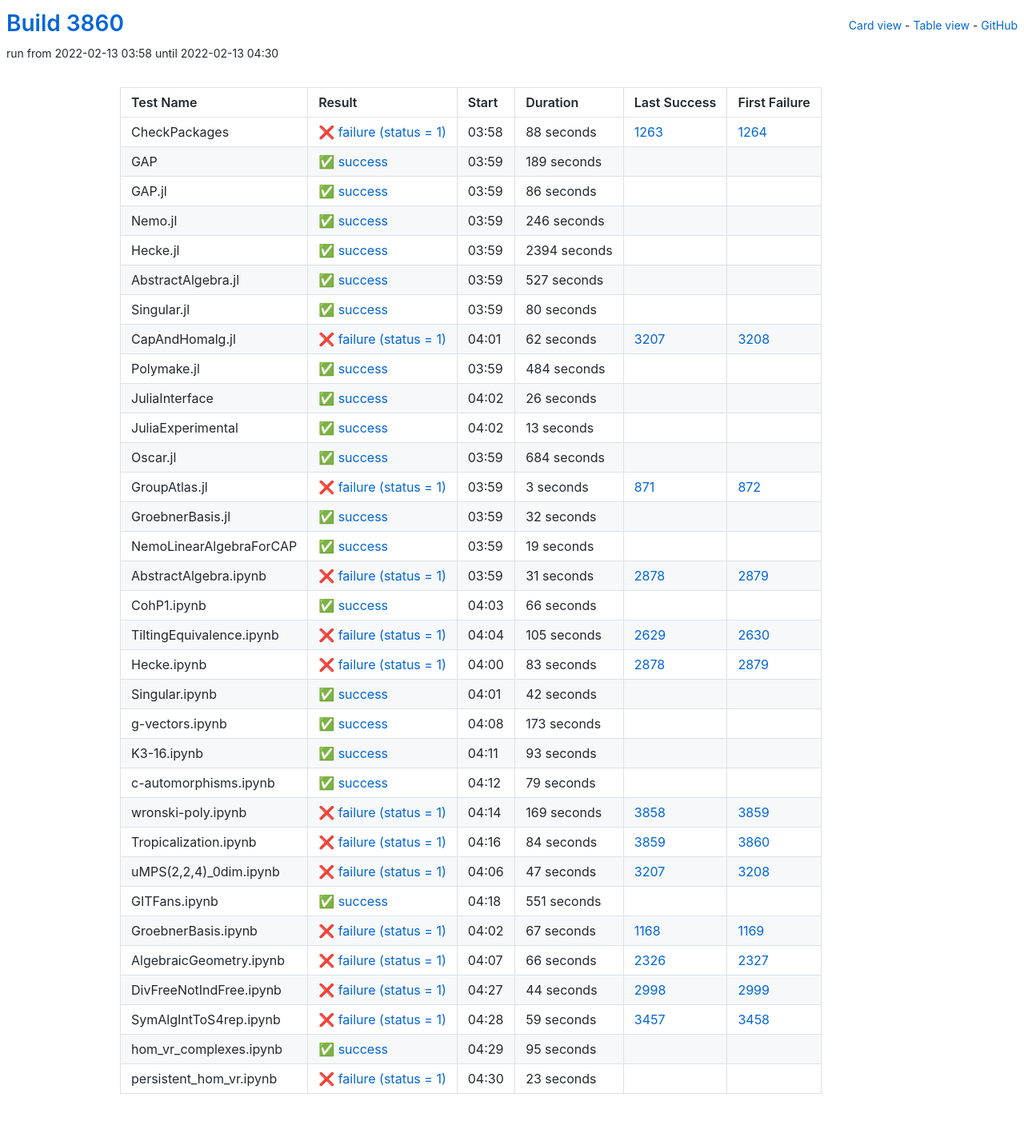
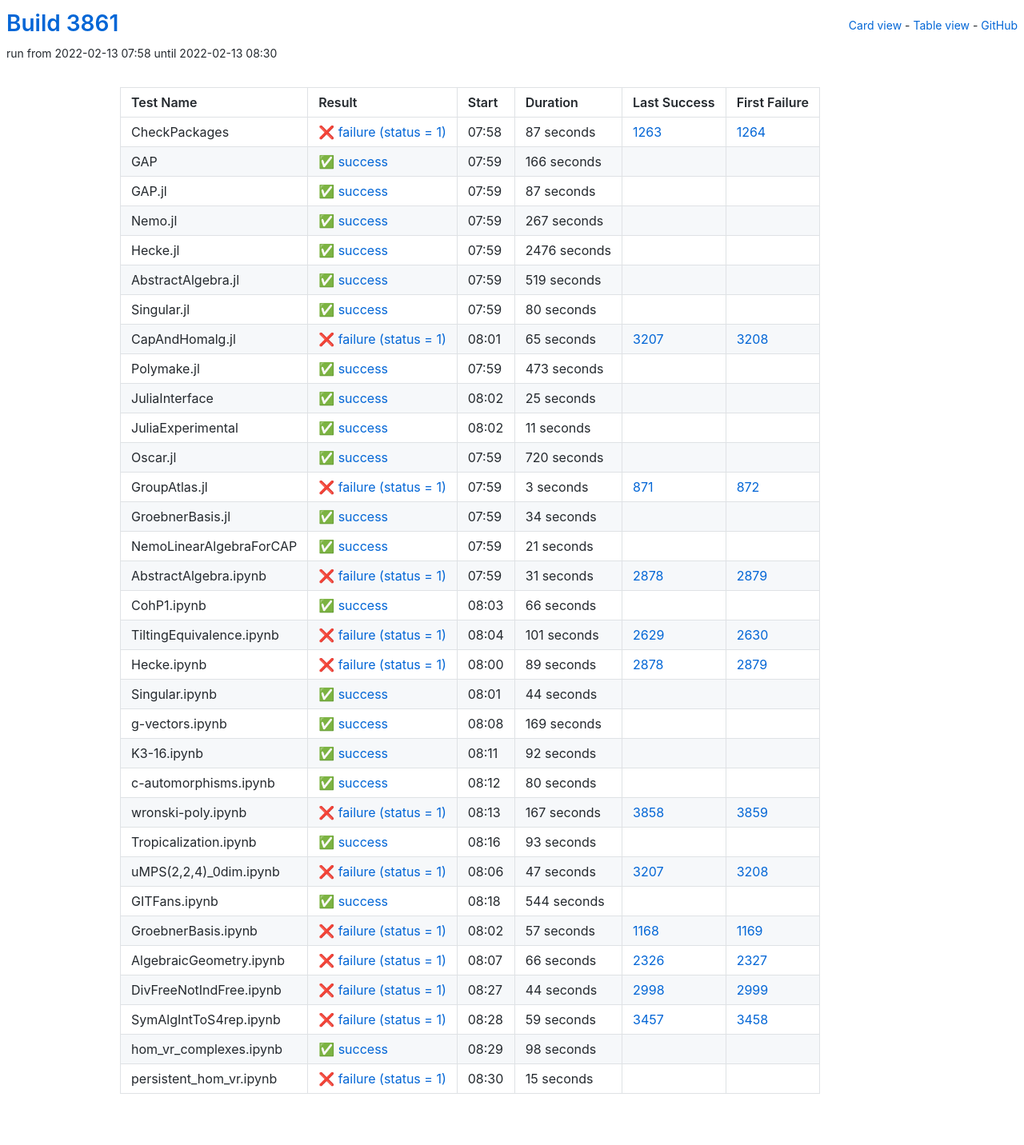
Before and after one commit to oscar-system/oscar-ci-status-stable, a Jekyll site: the page built from table.html, in a window 1280 px wide. Shown: the whole page at 80% size. Built offline with Jekyll 4.4.1, drawn with Linux system fonts in a browser that asks for light colours.

Commit message:
Build #3861

```diff
--- a/_data/ci.yml
+++ b/_data/ci.yml
@@ -1,6 +1,6 @@
 ---
-build: 3860
-build_url: https://oscarci.mathematik.uni-kl.de/job/oscar-stable/3860/
+build: 3861
+build_url: https://oscarci.mathematik.uni-kl.de/job/oscar-stable/3861/
 job: oscar-stable
 organization: oscar-system
 repo: oscar-ci-status-stable
@@ -8,80 +8,80 @@ repourl: https://github.com/oscar-system/oscar-ci-status-stable
 tests:
 - name: CheckPackages
   id: checkpackages
-  log: https://oscarci.mathematik.uni-kl.de/job/oscar-stable/3860/artifact/logs/build-3860/CheckPackages.log
-  start: 2022-02-13 03:58
+  log: https://oscarci.mathematik.uni-kl.de/job/oscar-stable/3861/artifact/logs/build-3861/CheckPackages.log
+  start: 2022-02-13 07:58
   success: false
   exitcode: 1
   status: failure
-  duration: 88
+  duration: 87
   last_success: 1263
   last_success_url: https://oscarci.mathematik.uni-kl.de/job/oscar-stable/1263/
   first_failure: 1264
   first_failure_url: https://oscarci.mathematik.uni-kl.de/job/oscar-stable/1264/
 - name: GAP
   id: gap
-  log: https://oscarci.mathematik.uni-kl.de/job/oscar-stable/3860/artifact/logs/build-3860/GAP.log
-  start: 2022-02-13 03:59
+  log: https://oscarci.mathematik.uni-kl.de/job/oscar-stable/3861/artifact/logs/build-3861/GAP.log
+  start: 2022-02-13 07:59
   success: true
   exitcode: 0
   status: success
-  duration: 189
+  duration: 166
   last_success: false
   last_success_url:
   first_failure: false
   first_failure_url:
 - name: GAP.jl
   id: gap-jl
-  log: https://oscarci.mathematik.uni-kl.de/job/oscar-stable/3860/artifact/logs/build-3860/GAP.jl.log
-  start: 2022-02-13 03:59
+  log: https://oscarci.mathematik.uni-kl.de/job/oscar-stable/3861/artifact/logs/build-3861/GAP.jl.log
+  start: 2022-02-13 07:59
   success: true
   exitcode: 0
   status: success
-  duration: 86
+  duration: 87
   last_success: false
   last_success_url:
   first_failure: false
   first_failure_url:
 - name: Nemo.jl
   id: nemo-jl
-  log: https://oscarci.mathematik.uni-kl.de/job/oscar-stable/3860/artifact/logs/build-3860/Nemo.jl.log
-  start: 2022-02-13 03:59
+  log: https://oscarci.mathematik.uni-kl.de/job/oscar-stable/3861/artifact/logs/build-3861/Nemo.jl.log
+  start: 2022-02-13 07:59
   success: true
   exitcode: 0
   status: success
-  duration: 246
+  duration: 267
   last_success: false
   last_success_url:
   first_failure: false
   first_failure_url:
 - name: Hecke.jl
   id: hecke-jl
-  log: https://oscarci.mathematik.uni-kl.de/job/oscar-stable/3860/artifact/logs/build-3860/Hecke.jl.log
-  start: 2022-02-13 03:59
+  log: https://oscarci.mathematik.uni-kl.de/job/oscar-stable/3861/artifact/logs/build-3861/Hecke.jl.log
+  start: 2022-02-13 07:59
   success: true
   exitcode: 0
   status: success
-  duration: 2394
+  duration: 2476
   last_success: false
   last_success_url:
   first_failure: false
   first_failure_url:
 - name: AbstractAlgebra.jl
   id: abstractalgebra-jl
-  log: https://oscarci.mathematik.uni-kl.de/job/oscar-stable/3860/artifact/logs/build-3860/AbstractAlgebra.jl.log
-  start: 2022-02-13 03:59
+  log: https://oscarci.mathematik.uni-kl.de/job/oscar-stable/3861/artifact/logs/build-3861/AbstractAlgebra.jl.log
+  start: 2022-02-13 07:59
   success: true
   exitcode: 0
   status: success
-  duration: 527
+  duration: 519
   last_success: false
   last_success_url:
   first_failure: false
   first_failure_url:
 - name: Singular.jl
   id: singular-jl
-  log: https://oscarci.mathematik.uni-kl.de/job/oscar-stable/3860/artifact/logs/build-3860/Singular.jl.log
-  start: 2022-02-13 03:59
+  log: https://oscarci.mathematik.uni-kl.de/job/oscar-stable/3861/artifact/logs/build-3861/Singular.jl.log
+  start: 2022-02-13 07:59
   success: true
   exitcode: 0
   status: success
@@ -92,68 +92,68 @@ tests:
   first_failure_url:
 - name: CapAndHomalg.jl
   id: capandhomalg-jl
-  log: https://oscarci.mathematik.uni-kl.de/job/oscar-stable/3860/artifact/logs/build-3860/CapAndHomalg.jl.log
-  start: 2022-02-13 04:01
+  log: https://oscarci.mathematik.uni-kl.de/job/oscar-stable/3861/artifact/logs/build-3861/CapAndHomalg.jl.log
+  start: 2022-02-13 08:01
   success: false
   exitcode: 1
   status: failure
-  duration: 62
+  duration: 65
   last_success: 3207
   last_success_url: https://oscarci.mathematik.uni-kl.de/job/oscar-stable/3207/
   first_failure: 3208
   first_failure_url: https://oscarci.mathematik.uni-kl.de/job/oscar-stable/3208/
 - name: Polymake.jl
   id: polymake-jl
-  log: https://oscarci.mathematik.uni-kl.de/job/oscar-stable/3860/artifact/logs/build-3860/Polymake.jl.log
-  start: 2022-02-13 03:59
+  log: https://oscarci.mathematik.uni-kl.de/job/oscar-stable/3861/artifact/logs/build-3861/Polymake.jl.log
+  start: 2022-02-13 07:59
   success: true
   exitcode: 0
   status: success
-  duration: 484
+  duration: 473
   last_success: false
   last_success_url:
   first_failure: false
   first_failure_url:
 - name: JuliaInterface
   id: juliainterface
-  log: https://oscarci.mathematik.uni-kl.de/job/oscar-stable/3860/artifact/logs/build-3860/JuliaInterface.log
-  start: 2022-02-13 04:02
+  log: https://oscarci.mathematik.uni-kl.de/job/oscar-stable/3861/artifact/logs/build-3861/JuliaInterface.log
+  start: 2022-02-13 08:02
   success: true
   exitcode: 0
   status: success
-  duration: 26
+  duration: 25
   last_success: false
   last_success_url:
   first_failure: false
   first_failure_url:
 - name: JuliaExperimental
   id: juliaexperimental
-  log: https://oscarci.mathematik.uni-kl.de/job/oscar-stable/3860/artifact/logs/build-3860/JuliaExperimental.log
-  start: 2022-02-13 04:02
+  log: https://oscarci.mathematik.uni-kl.de/job/oscar-stable/3861/artifact/logs/build-3861/JuliaExperimental.log
+  start: 2022-02-13 08:02
   success: true
   exitcode: 0
   status: success
-  duration: 13
+  duration: 11
   last_success: false
   last_success_url:
   first_failure: false
   first_failure_url:
 - name: Oscar.jl
   id: oscar-jl
-  log: https://oscarci.mathematik.uni-kl.de/job/oscar-stable/3860/artifact/logs/build-3860/Oscar.jl.log
-  start: 2022-02-13 03:59
+  log: https://oscarci.mathematik.uni-kl.de/job/oscar-stable/3861/artifact/logs/build-3861/Oscar.jl.log
+  start: 2022-02-13 07:59
   success: true
   exitcode: 0
   status: success
-  duration: 684
+  duration: 720
   last_success: false
   last_success_url:
   first_failure: false
   first_failure_url:
 - name: GroupAtlas.jl
   id: groupatlas-jl
-  log: https://oscarci.mathematik.uni-kl.de/job/oscar-stable/3860/artifact/logs/build-3860/GroupAtlas.jl.log
-  start: 2022-02-13 03:59
+  log: https://oscarci.mathematik.uni-kl.de/job/oscar-stable/3861/artifact/logs/build-3861/GroupAtlas.jl.log
+  start: 2022-02-13 07:59
   success: false
   exitcode: 1
   status: failure
@@ -164,32 +164,32 @@ tests:
   first_failure_url: https://oscarci.mathematik.uni-kl.de/job/oscar-stable/872/
 - name: GroebnerBasis.jl
   id: groebnerbasis-jl
-  log: https://oscarci.mathematik.uni-kl.de/job/oscar-stable/3860/artifact/logs/build-3860/GroebnerBasis.jl.log
-  start: 2022-02-13 03:59
+  log: https://oscarci.mathematik.uni-kl.de/job/oscar-stable/3861/artifact/logs/build-3861/GroebnerBasis.jl.log
+  start: 2022-02-13 07:59
   success: true
   exitcode: 0
   status: success
-  duration: 32
+  duration: 34
   last_success: false
   last_success_url:
   first_failure: false
   first_failure_url:
 - name: NemoLinearAlgebraForCAP
   id: nemolinearalgebraforcap
-  log: https://oscarci.mathematik.uni-kl.de/job/oscar-stable/3860/artifact/logs/build-3860/NemoLinearAlgebraForCAP.log
-  start: 2022-02-13 03:59
+  log: https://oscarci.mathematik.uni-kl.de/job/oscar-stable/3861/artifact/logs/build-3861/NemoLinearAlgebraForCAP.log
+  start: 2022-02-13 07:59
   success: true
   exitcode: 0
   status: success
-  duration: 19
+  duration: 21
   last_success: false
   last_success_url:
   first_failure: false
   first_failure_url:
 - name: AbstractAlgebra.ipynb
   id: abstractalgebra-ipynb
-  log: https://oscarci.mathematik.uni-kl.de/job/oscar-stable/3860/artifact/logs/build-3860/AbstractAlgebra.ipynb.log
-  start: 2022-02-13 03:59
+  log: https://oscarci.mathematik.uni-kl.de/job/oscar-stable/3861/artifact/logs/build-3861/AbstractAlgebra.ipynb.log
+  start: 2022-02-13 07:59
   success: false
   exitcode: 1
   status: failure
@@ -200,8 +200,8 @@ tests:
   first_failure_url: https://oscarci.mathematik.uni-kl.de/job/oscar-stable/2879/
 - name: CohP1.ipynb
   id: cohp1-ipynb
-  log: https://oscarci.mathematik.uni-kl.de/job/oscar-stable/3860/artifact/logs/build-3860/CohP1.ipynb.log
-  start: 2022-02-13 04:03
+  log: https://oscarci.mathematik.uni-kl.de/job/oscar-stable/3861/artifact/logs/build-3861/CohP1.ipynb.log
+  start: 2022-02-13 08:03
   success: true
   exitcode: 0
   status: success
@@ -212,56 +212,92 @@ tests:
   first_failure_url:
 - name: TiltingEquivalence.ipynb
   id: tiltingequivalence-ipynb
-  log: https://oscarci.mathematik.uni-kl.de/job/oscar-stable/3860/artifact/logs/build-3860/TiltingEquivalence.ipynb.log
-  start: 2022-02-13 04:04
+  log: https://oscarci.mathematik.uni-kl.de/job/oscar-stable/3861/artifact/logs/build-3861/TiltingEquivalence.ipynb.log
+  start: 2022-02-13 08:04
   success: false
   exitcode: 1
   status: failure
-  duration: 105
+  duration: 101
   last_success: 2629
   last_success_url: https://oscarci.mathematik.uni-kl.de/job/oscar-stable/2629/
   first_failure: 2630
   first_failure_url: https://oscarci.mathematik.uni-kl.de/job/oscar-stable/2630/
 - name: Hecke.ipynb
   id: hecke-ipynb
-  log: https://oscarci.mathematik.uni-kl.de/job/oscar-stable/3860/artifact/logs/build-3860/Hecke.ipynb.log
-  start: 2022-02-13 04:00
+  log: https://oscarci.mathematik.uni-kl.de/job/oscar-stable/3861/artifact/logs/build-3861/Hecke.ipynb.log
+  start: 2022-02-13 08:00
   success: false
   exitcode: 1
   status: failure
-  duration: 83
+  duration: 89
   last_success: 2878
   last_success_url: https://oscarci.mathematik.uni-kl.de/job/oscar-stable/2878/
   first_failure: 2879
   first_failure_url: https://oscarci.mathematik.uni-kl.de/job/oscar-stable/2879/
 - name: Singular.ipynb
   id: singular-ipynb
-  log: https://oscarci.mathematik.uni-kl.de/job/oscar-stable/3860/artifact/logs/build-3860/Singular.ipynb.log
-  start: 2022-02-13 04:01
+  log: https://oscarci.mathematik.uni-kl.de/job/oscar-stable/3861/artifact/logs/build-3861/Singular.ipynb.log
+  start: 2022-02-13 08:01
   success: true
   exitcode: 0
   status: success
-  duration: 42
+  duration: 44
   last_success: false
   last_success_url:
   first_failure: false
   first_failure_url:
 - name: g-vectors.ipynb
   id: g-vectors-ipynb
-  log: https://oscarci.mathematik.uni-kl.de/job/oscar-stable/3860/artifact/logs/build-3860/g-vectors.ipynb.log
-  start: 2022-02-13 04:08
+  log: https://oscarci.mathematik.uni-kl.de/job/oscar-stable/3861/artifact/logs/build-3861/g-vectors.ipynb.log
+  start: 2022-02-13 08:08
   success: true
   exitcode: 0
   status: success
-  duration: 173
+  duration: 169
   last_success: false
   last_success_url:
   first_failure: false
   first_failure_url:
 - name: K3-16.ipynb
   id: k3-16-ipynb
-  log: https://oscarci.mathematik.uni-kl.de/job/oscar-stable/3860/artifact/logs/build-3860/K3-16.ipynb.log
-  start: 2022-02-13 04:11
+  log: https://oscarci.mathematik.uni-kl.de/job/oscar-stable/3861/artifact/logs/build-3861/K3-16.ipynb.log
+  start: 2022-02-13 08:11
+  success: true
+  exitcode: 0
+  status: success
+  duration: 92
+  last_success: false
+  last_success_url:
+  first_failure: false
+  first_failure_url:
+- name: c-automorphisms.ipynb
+  id: c-automorphisms-ipynb
+  log: https://oscarci.mathematik.uni-kl.de/job/oscar-stable/3861/artifact/logs/build-3861/c-automorphisms.ipynb.log
+  start: 2022-02-13 08:12
+  success: true
+  exitcode: 0
+  status: success
+  duration: 80
+  last_success: false
+  last_success_url:
+  first_failure: false
+  first_failure_url:
+- name: wronski-poly.ipynb
+  id: wronski-poly-ipynb
+  log: https://oscarci.mathematik.uni-kl.de/job/oscar-stable/3861/artifact/logs/build-3861/wronski-poly.ipynb.log
+  start: 2022-02-13 08:13
+  success: false
+  exitcode: 1
+  status: failure
+  duration: 167
+  last_success: 3858
+  last_success_url: https://oscarci.mathematik.uni-kl.de/job/oscar-stable/3858/
+  first_failure: 3859
+  first_failure_url: https://oscarci.mathematik.uni-kl.de/job/oscar-stable/3859/
+- name: Tropicalization.ipynb
+  id: tropicalization-ipynb
+  log: https://oscarci.mathematik.uni-kl.de/job/oscar-stable/3861/artifact/logs/build-3861/Tropicalization.ipynb.log
+  start: 2022-02-13 08:16
   success: true
   exitcode: 0
   status: success
@@ -270,46 +306,10 @@ tests:
   last_success_url:
   first_failure: false
   first_failure_url:
-- name: c-automorphisms.ipynb
-  id: c-automorphisms-ipynb
-  log: https://oscarci.mathematik.uni-kl.de/job/oscar-stable/3860/artifact/logs/build-3860/c-automorphisms.ipynb.log
-  start: 2022-02-13 04:12
-  success: true
-  exitcode: 0
-  status: success
-  duration: 79
-  last_success: false
-  last_success_url:
-  first_failure: false
-  first_failure_url:
-- name: wronski-poly.ipynb
-  id: wronski-poly-ipynb
-  log: https://oscarci.mathematik.uni-kl.de/job/oscar-stable/3860/artifact/logs/build-3860/wronski-poly.ipynb.log
-  start: 2022-02-13 04:14
-  success: false
-  exitcode: 1
-  status: failure
-  duration: 169
-  last_success: 3858
-  last_success_url: https://oscarci.mathematik.uni-kl.de/job/oscar-stable/3858/
-  first_failure: 3859
-  first_failure_url: https://oscarci.mathematik.uni-kl.de/job/oscar-stable/3859/
-- name: Tropicalization.ipynb
-  id: tropicalization-ipynb
-  log: https://oscarci.mathematik.uni-kl.de/job/oscar-stable/3860/artifact/logs/build-3860/Tropicalization.ipynb.log
-  start: 2022-02-13 04:16
-  success: false
-  exitcode: 1
-  status: failure
-  duration: 84
-  last_success: 3859
-  last_success_url: https://oscarci.mathematik.uni-kl.de/job/oscar-stable/3859/
-  first_failure: 3860
-  first_failure_url: https://oscarci.mathematik.uni-kl.de/job/oscar-stable/3860/
 - name: uMPS(2,2,4)_0dim.ipynb
   id: umps-2-2-4-0dim-ipynb
-  log: https://oscarci.mathematik.uni-kl.de/job/oscar-stable/3860/artifact/logs/build-3860/uMPS-2-2-4-_0dim.ipynb.log
-  start: 2022-02-13 04:06
+  log: https://oscarci.mathematik.uni-kl.de/job/oscar-stable/3861/artifact/logs/build-3861/uMPS-2-2-4-_0dim.ipynb.log
+  start: 2022-02-13 08:06
   success: false
   exitcode: 1
   status: failure
@@ -320,32 +320,32 @@ tests:
   first_failure_url: https://oscarci.mathematik.uni-kl.de/job/oscar-stable/3208/
 - name: GITFans.ipynb
   id: gitfans-ipynb
-  log: https://oscarci.mathematik.uni-kl.de/job/oscar-stable/3860/artifact/logs/build-3860/GITFans.ipynb.log
-  start: 2022-02-13 04:18
+  log: https://oscarci.mathematik.uni-kl.de/job/oscar-stable/3861/artifact/logs/build-3861/GITFans.ipynb.log
+  start: 2022-02-13 08:18
   success: true
   exitcode: 0
   status: success
-  duration: 551
+  duration: 544
   last_success: false
   last_success_url:
   first_failure: false
   first_failure_url:
 - name: GroebnerBasis.ipynb
   id: groebnerbasis-ipynb
-  log: https://oscarci.mathematik.uni-kl.de/job/oscar-stable/3860/artifact/logs/build-3860/GroebnerBasis.ipynb.log
-  start: 2022-02-13 04:02
+  log: https://oscarci.mathematik.uni-kl.de/job/oscar-stable/3861/artifact/logs/build-3861/GroebnerBasis.ipynb.log
+  start: 2022-02-13 08:02
   success: false
   exitcode: 1
   status: failure
-  duration: 67
+  duration: 57
   last_success: 1168
   last_success_url: https://oscarci.mathematik.uni-kl.de/job/oscar-stable/1168/
   first_failure: 1169
   first_failure_url: https://oscarci.mathematik.uni-kl.de/job/oscar-stable/1169/
 - name: AlgebraicGeometry.ipynb
   id: algebraicgeometry-ipynb
-  log: https://oscarci.mathematik.uni-kl.de/job/oscar-stable/3860/artifact/logs/build-3860/AlgebraicGeometry.ipynb.log
-  start: 2022-02-13 04:07
+  log: https://oscarci.mathematik.uni-kl.de/job/oscar-stable/3861/artifact/logs/build-3861/AlgebraicGeometry.ipynb.log
+  start: 2022-02-13 08:07
   success: false
   exitcode: 1
   status: failure
@@ -356,8 +356,8 @@ tests:
   first_failure_url: https://oscarci.mathematik.uni-kl.de/job/oscar-stable/2327/
 - name: DivFreeNotIndFree.ipynb
   id: divfreenotindfree-ipynb
-  log: https://oscarci.mathematik.uni-kl.de/job/oscar-stable/3860/artifact/logs/build-3860/DivFreeNotIndFree.ipynb.log
-  start: 2022-02-13 04:27
+  log: https://oscarci.mathematik.uni-kl.de/job/oscar-stable/3861/artifact/logs/build-3861/DivFreeNotIndFree.ipynb.log
+  start: 2022-02-13 08:27
   success: false
   exitcode: 1
   status: failure
@@ -368,8 +368,8 @@ tests:
   first_failure_url: https://oscarci.mathematik.uni-kl.de/job/oscar-stable/2999/
 - name: SymAlgIntToS4rep.ipynb
   id: symalginttos4rep-ipynb
-  log: https://oscarci.mathematik.uni-kl.de/job/oscar-stable/3860/artifact/logs/build-3860/SymAlgIntToS4rep.ipynb.log
-  start: 2022-02-13 04:28
+  log: https://oscarci.mathematik.uni-kl.de/job/oscar-stable/3861/artifact/logs/build-3861/SymAlgIntToS4rep.ipynb.log
+  start: 2022-02-13 08:28
   success: false
   exitcode: 1
   status: failure
@@ -380,24 +380,24 @@ tests:
   first_failure_url: https://oscarci.mathematik.uni-kl.de/job/oscar-stable/3458/
 - name: hom_vr_complexes.ipynb
   id: hom-vr-complexes-ipynb
-  log: https://oscarci.mathematik.uni-kl.de/job/oscar-stable/3860/artifact/logs/build-3860/hom_vr_complexes.ipynb.log
-  start: 2022-02-13 04:29
+  log: https://oscarci.mathematik.uni-kl.de/job/oscar-stable/3861/artifact/logs/build-3861/hom_vr_complexes.ipynb.log
+  start: 2022-02-13 08:29
   success: true
   exitcode: 0
   status: success
-  duration: 95
+  duration: 98
   last_success: false
   last_success_url:
   first_failure: false
   first_failure_url:
 - name: persistent_hom_vr.ipynb
   id: persistent-hom-vr-ipynb
-  log: https://oscarci.mathematik.uni-kl.de/job/oscar-stable/3860/artifact/logs/build-3860/persistent_hom_vr.ipynb.log
-  start: 2022-02-13 04:30
+  log: https://oscarci.mathematik.uni-kl.de/job/oscar-stable/3861/artifact/logs/build-3861/persistent_hom_vr.ipynb.log
+  start: 2022-02-13 08:30
   success: false
   exitcode: 1
   status: failure
-  duration: 23
+  duration: 15
   last_success: false
   last_success_url:
   first_failure: false
```
Also changed, not shown: README.md.
